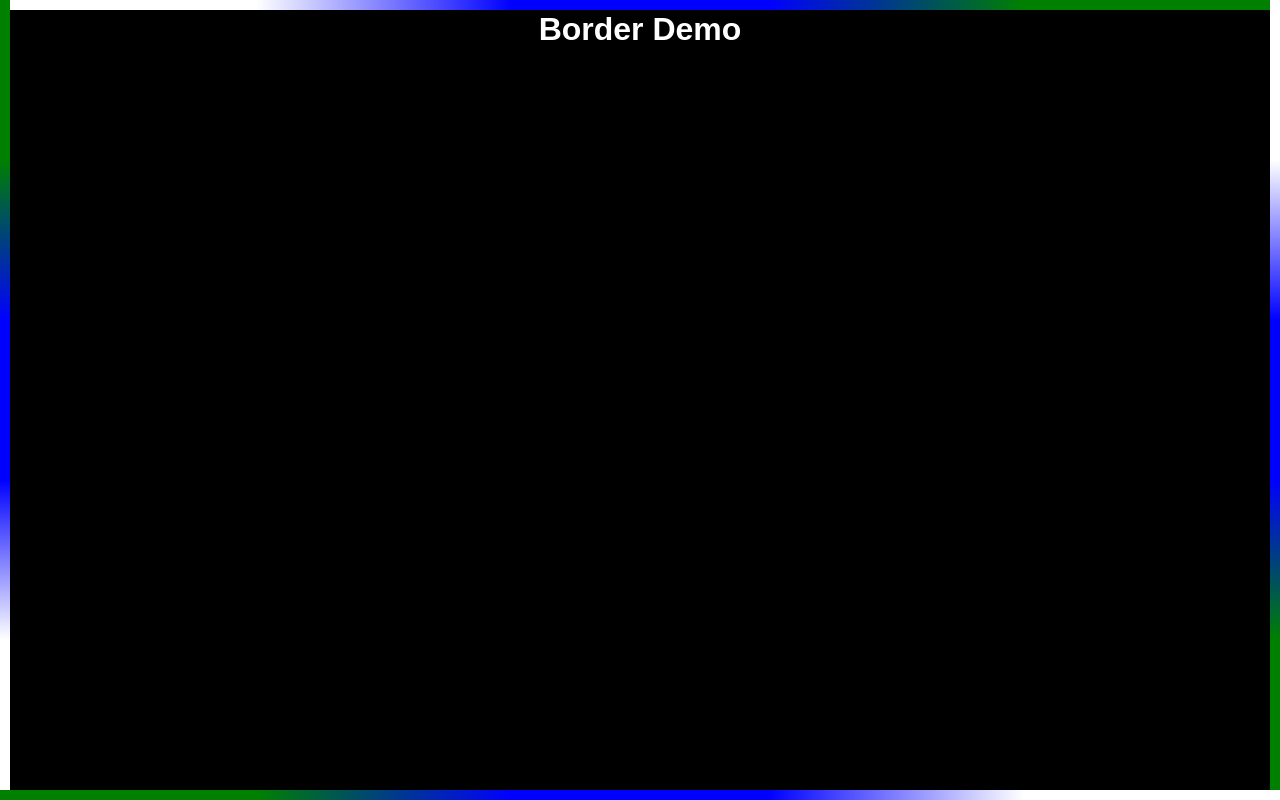
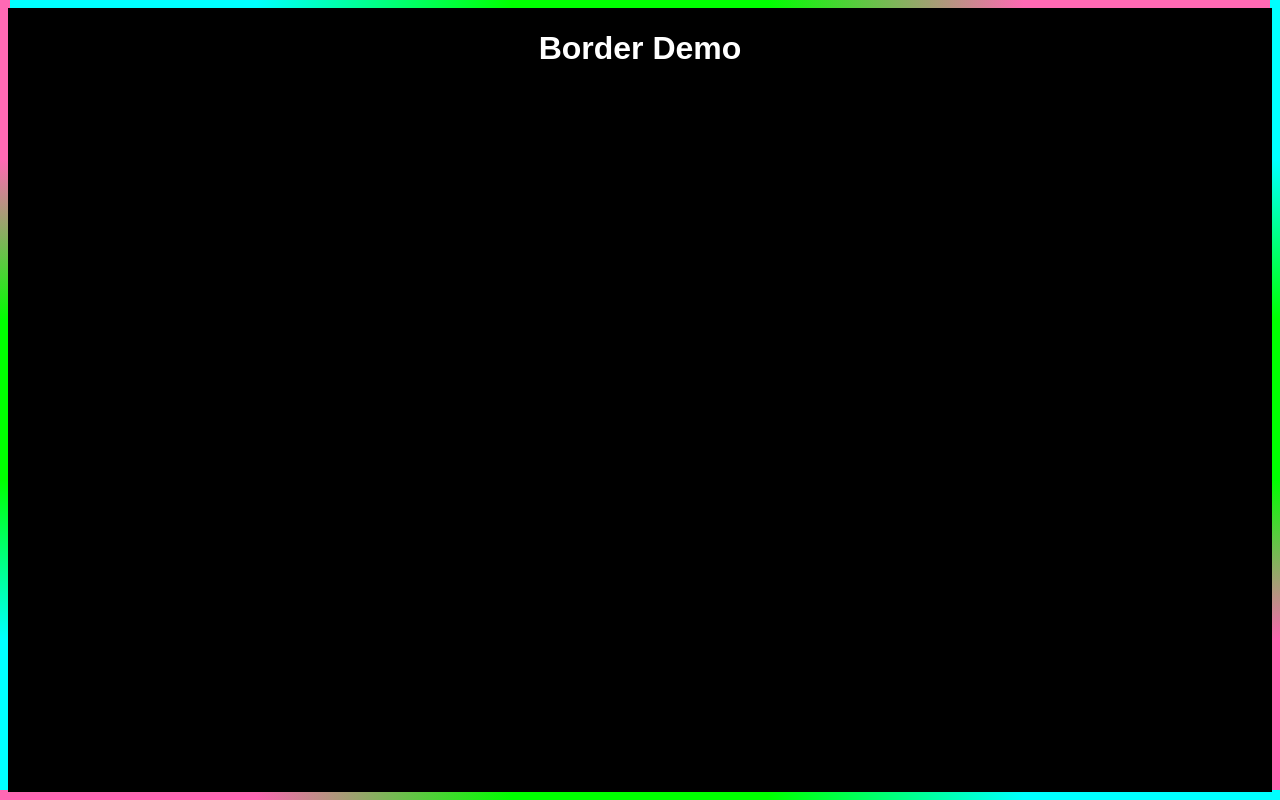
Before and after one commit to C-Lee-Hamilton/AnimatedBorder, a React (Vite) app: page / in a window 1280 px wide. Built offline with nearby package versions, Linux system fonts and the light colour scheme; the HTML template or start-up script is replaced by a standard one.

Commit message:
opened branch

```diff
--- a/src/App.tsx
+++ b/src/App.tsx
@@ -6,12 +6,17 @@ export default function App(): JSX.Element {
   return (
     <div className="App">
       <LightBorder
-      $color1="green"
-      $color2="white"
-      $color3="blue"
+      // $color1="red"
+      // $color2="white"
+      // $color3="blue"
+      // $borderWidth={20}
+      // $borderRadius={10}
+      // $speed="1s"
+      // $contentColor="green"
+      // $height="100%"
+      // $width="100%"
       >
         <h1> Border Demo  </h1>
-       {/* <button style={{width:"50px", height:"30px", color:"cyan", padding:"0px"}}><LightBorder $borderWidth={2} >hi</LightBorder></button> */}
       </LightBorder>
     </div>
   );
--- a/src/components/LightBorder.tsx
+++ b/src/components/LightBorder.tsx
@@ -131,11 +131,11 @@ position: absolute;
 `;
 const Content= styled.div<LightProps>`
     position:absolute;
-    top: ${(props)=>props.$borderWidth ?? 10}px;
-    bottom:${(props)=>props.$borderWidth ?? 10}px;
-    left:${(props)=>props.$borderWidth ?? 10}px;
-    right:${(props)=>props.$borderWidth ?? 10}px;
-    z-index:1;
+    top: ${(props)=>props.$borderWidth ? props.$borderWidth-2: 8}px;
+    bottom:${(props)=>props.$borderWidth ? props.$borderWidth-2: 8}px;
+    left:${(props)=>props.$borderWidth ? props.$borderWidth-2: 8}px;
+    right:${(props)=>props.$borderWidth ? props.$borderWidth-2: 8}px;
+    z-index:2;
     border: ${(props)=>props.$contentColor ?? "black"} 1px solid;
     border-radius:${(props)=>(props.$borderRadius ? props.$borderRadius / 2 : 0)}px;
     background-color:${(props)=>props.$contentColor ?? "black"} ;
--- a/src/styles.css
+++ b/src/styles.css
@@ -17,8 +17,8 @@ body {
   width: 100vw;
   margin: 0;
   padding: 0;
-  background-color: red;
+  background-color: black;
 }
 h1 {
-  margin: 0;
+  margin: 10;
 }
```
